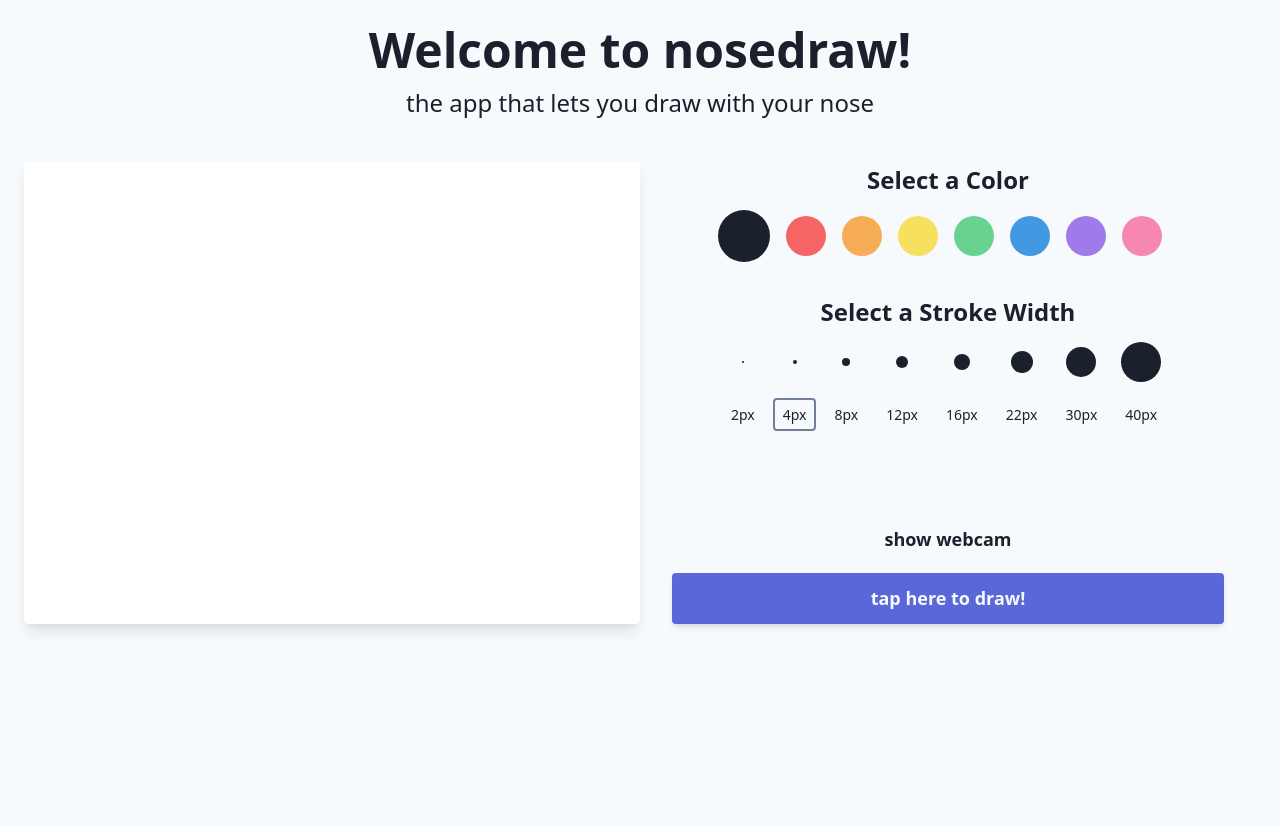
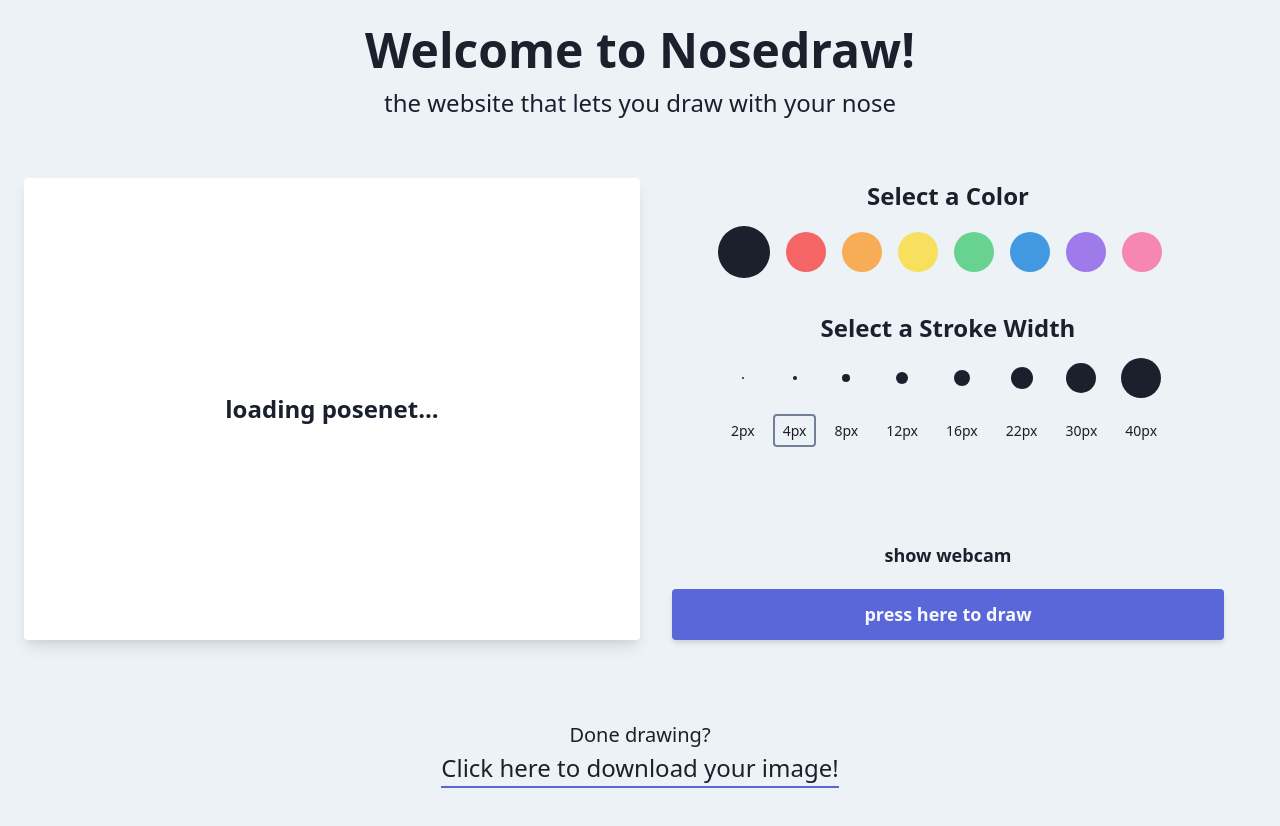
Before and after one commit to biowaffeln/nosedraw, a Next.js app: page / in a window 1280 px wide. Shown: the top 826 px of the page. Before the commit the page ends 800 px from the top, so only its background shows below. Built offline with nearby package versions, Linux system fonts and the light colour scheme; no server answers.

Commit message:
image save and error states

```diff
--- a/pages/index.jsx
+++ b/pages/index.jsx
@@ -3,12 +3,12 @@ import Canvas from "../src/components/canvas";
 export default function HomePage() {
   return (
     <div className="container mx-auto px-6 font-sans">
-      <header className="py-5 text-center mb-6">
+      <header className="py-5 text-center mb-10">
         <h1 className="text-4xl md:text-5xl mb-2 font-bold leading-tight">
-          Welcome to nosedraw!
+          Welcome to Nosedraw!
         </h1>
         <p className="text-2xl max-w-xs mx-auto md:max-w-full leading-tight">
-          the app that lets you draw with your nose
+          the website that lets you draw with your nose
         </p>
       </header>
       <div>
--- a/src/components/canvas.jsx
+++ b/src/components/canvas.jsx
@@ -53,8 +53,22 @@ export default function Canvas() {
   );
 
   return (
+    <>
       <div className="flex flex-col xl:flex-row max-w-2xl mx-auto xl:max-w-full">
         <div className="canvas-container rounded overflow-hidden shadow-lg w-full xl:w-1/2 mb-12 xl:mb-0">
+          <div className="flex flex-col justify-center items-center">
+            {status === "loading" && (
+              <p className="font-semibold text-2xl">loading posenet...</p>
+            )}
+            {status === "error" && (
+              <>
+                <p className="font-semibold text-2xl">
+                  error loading posenet :(
+                </p>
+                <p className="text-lg">please enable your camera</p>
+              </>
+            )}
+          </div>
           <canvas ref={drawCanvasRef} width={640} height={480} />
           <canvas ref={noseCanvasRef} width={640} height={480} />
           <video
@@ -123,10 +137,23 @@ export default function Canvas() {
               onPointerDown={() => setPointerDown(true)}
               onPointerUp={() => setPointerDown(false)}
             >
-            tap here to draw!
+              press here to draw
             </button>
           </div>
         </div>
       </div>
+      <div className="text-center pt-20 pb-32">
+        <p className="text-xl">Done drawing?</p>
+        <a
+          className="inline-block text-2xl border-b-2 border-indigo-600"
+          download={"nosedraw.jpg"}
+          href={drawCanvasRef.current
+            ?.toDataURL("image/png")
+            .replace("image/png", "image/octet-stream")}
+        >
+          Click here to download your image!
+        </a>
+      </div>
+    </>
   );
 }
--- a/styles/index.css
+++ b/styles/index.css
@@ -5,7 +5,7 @@
 @tailwind utilities;
 
 body {
-  @apply bg-gray-100;
+  @apply bg-gray-200;
   @apply text-gray-900;
 }
 
```
Lines whose indentation alone changed are shown as unchanged.
